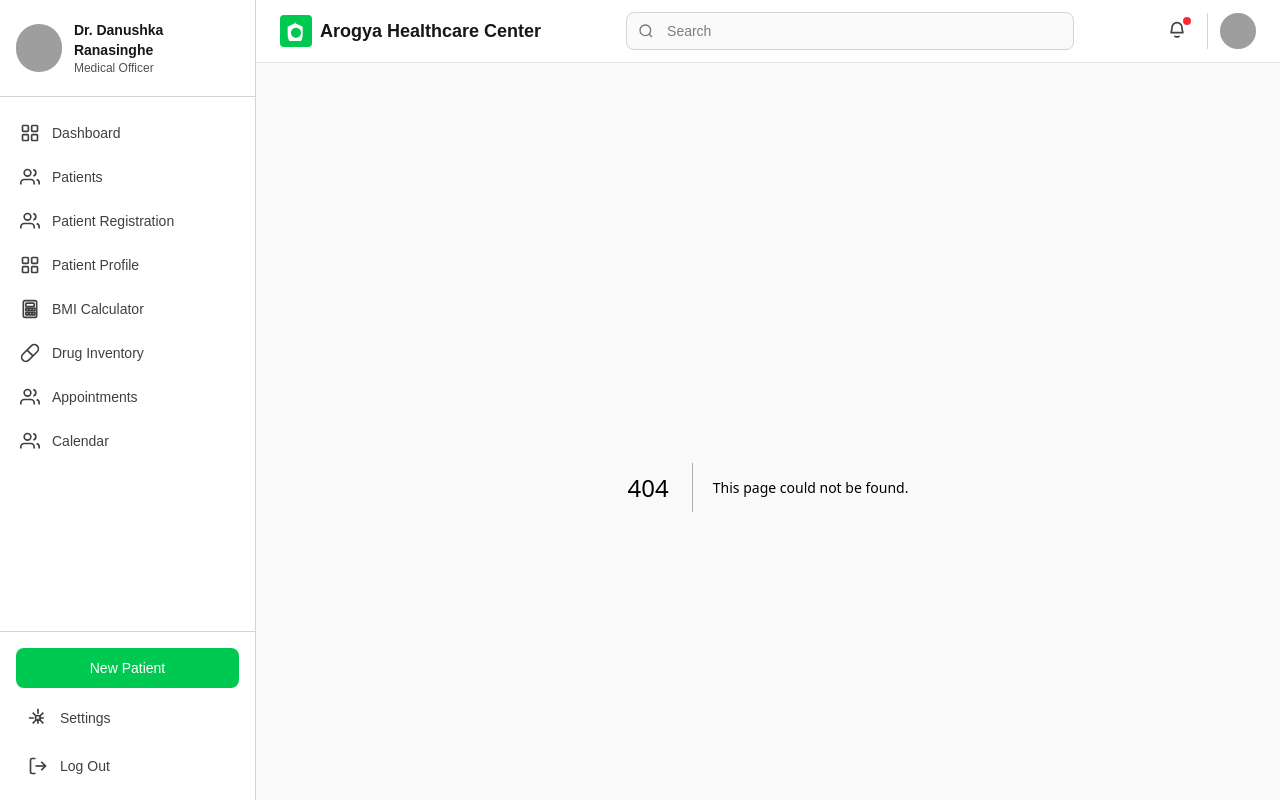
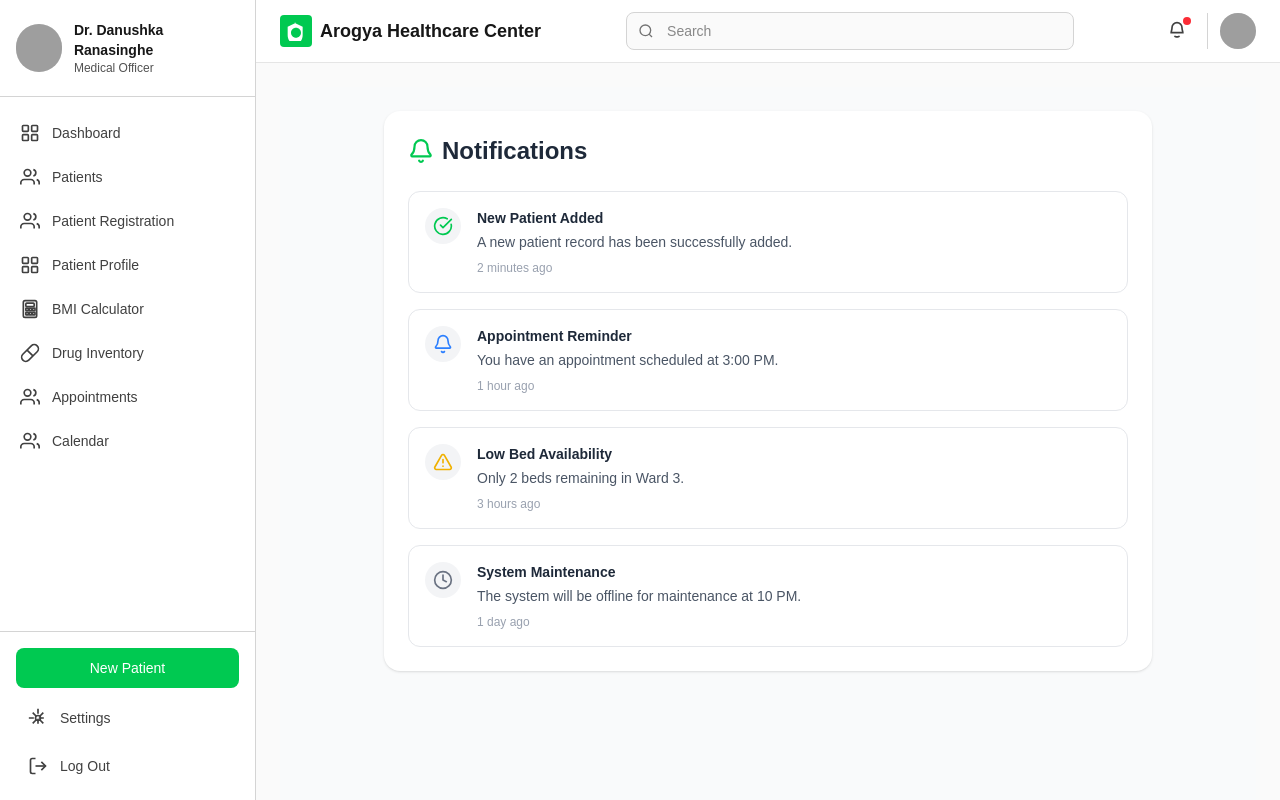
Before and after one commit to Arogya-Medical-Center/aroga-frontend, a Next.js app: page /notification in a window 1280 px wide. Before the commit this address had no page. Shown: the top 800 px of the page. Built offline with nearby package versions, Linux system fonts and the light colour scheme; grey boxes are pictures that could not be loaded.

Commit message:
notification setting

```diff
--- a/src/app/components/TopNav.tsx
+++ b/src/app/components/TopNav.tsx
@@ -1,6 +1,7 @@
 "use client";
 
 import { useState } from "react";
+import { useRouter } from "next/navigation";
 import Image from "next/image";
 
 type Props = {
@@ -14,6 +15,7 @@ type Props = {
 
 export default function TopNav({ user, className }: Props) {
   const [searchQuery, setSearchQuery] = useState("");
+  const router = useRouter();
 
   const defaultUser = {
     name: "Dr. Admin",
@@ -70,6 +72,7 @@ export default function TopNav({ user, className }: Props) {
             type="button"
             aria-label="Notifications"
             className="relative p-2 rounded-lg hover:bg-neutral-100 transition-colors"
+            onClick={() => router.push("/notification")}
           >
             <BellIcon />
             <span className="absolute top-1 right-1 h-2 w-2 bg-red-500 rounded-full" />
--- /dev/null
+++ b/src/app/notification/page.tsx
@@ -0,0 +1,63 @@
+"use client";
+
+import { Bell, CheckCircle, AlertTriangle, Clock } from "lucide-react";
+
+export default function NotificationPage() {
+  const notifications = [
+    {
+      id: 1,
+      title: "New Patient Added",
+      message: "A new patient record has been successfully added.",
+      time: "2 minutes ago",
+      icon: <CheckCircle className="text-green-500" size={20} />,
+    },
+    {
+      id: 2,
+      title: "Appointment Reminder",
+      message: "You have an appointment scheduled at 3:00 PM.",
+      time: "1 hour ago",
+      icon: <Bell className="text-blue-500" size={20} />,
+    },
+    {
+      id: 3,
+      title: "Low Bed Availability",
+      message: "Only 2 beds remaining in Ward 3.",
+      time: "3 hours ago",
+      icon: <AlertTriangle className="text-yellow-500" size={20} />,
+    },
+    {
+      id: 4,
+      title: "System Maintenance",
+      message: "The system will be offline for maintenance at 10 PM.",
+      time: "1 day ago",
+      icon: <Clock className="text-gray-500" size={20} />,
+    },
+  ];
+
+  return (
+    <div className="min-h-screen bg-gray-50 p-6">
+      <div className="max-w-3xl mx-auto bg-white rounded-2xl shadow-sm p-6">
+        <h1 className="text-2xl font-semibold text-gray-800 mb-6 flex items-center gap-2">
+          <Bell className="text-green-500" size={26} />
+          Notifications
+        </h1>
+
+        <ul className="space-y-4">
+          {notifications.map((n) => (
+            <li
+              key={n.id}
+              className="flex items-start gap-4 border border-gray-200 rounded-xl p-4 hover:shadow-md transition"
+            >
+              <div className="p-2 bg-gray-100 rounded-full">{n.icon}</div>
+              <div className="flex-1">
+                <h3 className="text-sm font-semibold text-gray-800">{n.title}</h3>
+                <p className="text-sm text-gray-600 mt-1">{n.message}</p>
+                <span className="text-xs text-gray-400 mt-2 block">{n.time}</span>
+              </div>
+            </li>
+          ))}
+        </ul>
+      </div>
+    </div>
+  );
+}
```
